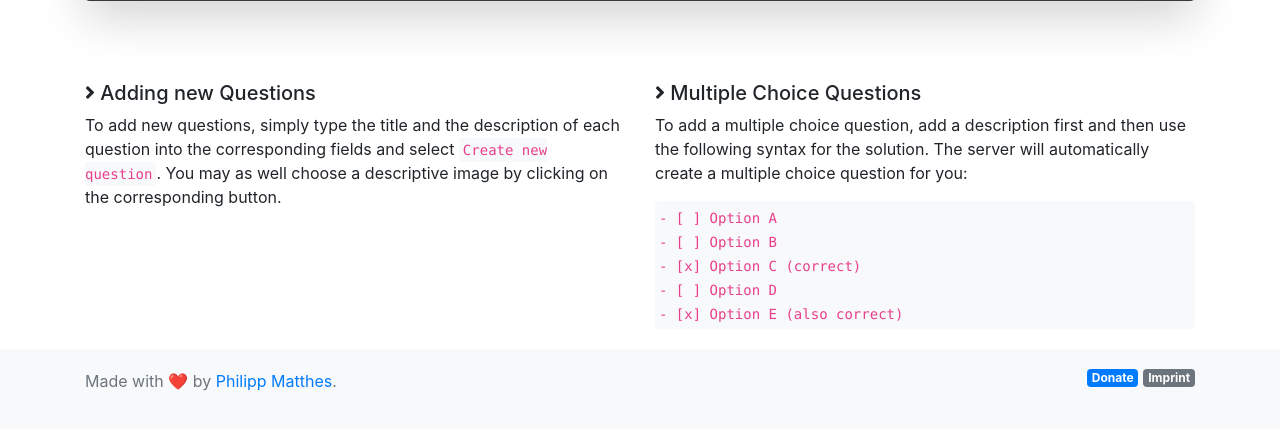
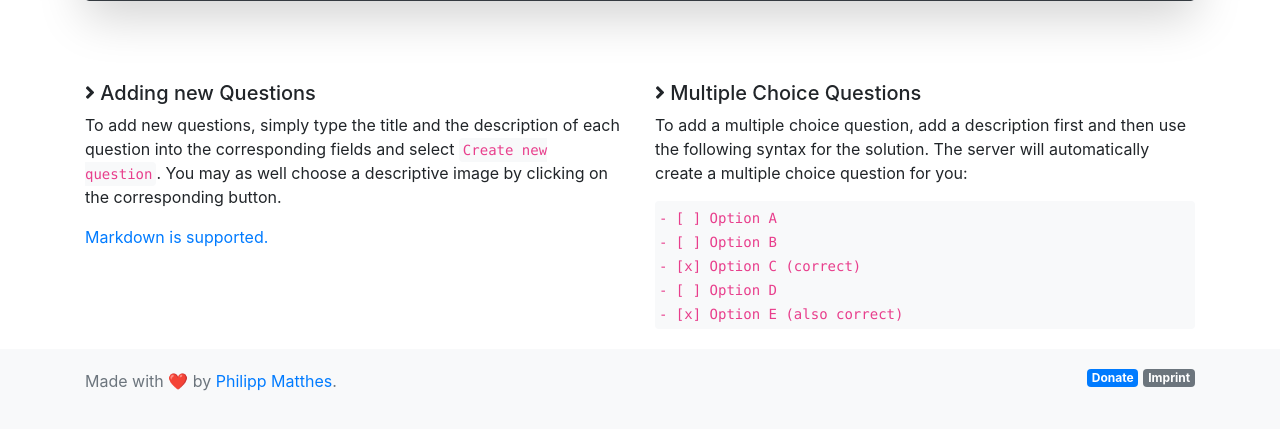
Before and after one commit to fragenautomat/fragenkatalog, a Django app: page /quizzes/quiz/edit/1 in a window 1280 px wide. Shown: the part 388-817 px from the top of the page. Run offline with Django 3.2, Linux system fonts and the light colour scheme; a user stored in the database is signed in; tables that the repository leaves empty hold one stand-in row (values such as "Sample post"); some libraries are stand-ins or nearby versions.

Commit message:
Add markdown hint

```diff
--- a/fragenkatalog/templates/quizzes/edit_quiz.html
+++ b/fragenkatalog/templates/quizzes/edit_quiz.html
@@ -37,6 +37,7 @@
                 into the corresponding fields and select <code class="rounded bg-light p-1">Create new question</code>.
                 You may as well choose a descriptive image by clicking on the corresponding button.
             </p>
+            <a href="https://github.com/adam-p/markdown-here/wiki/Markdown-Cheatsheet">Markdown is supported.</a>
         </div>
         <div class="col-sm">
             <h5 style="padding-top: 5rem;"><span class="fas fa-angle-right"></span> Multiple Choice Questions</h5>
```
